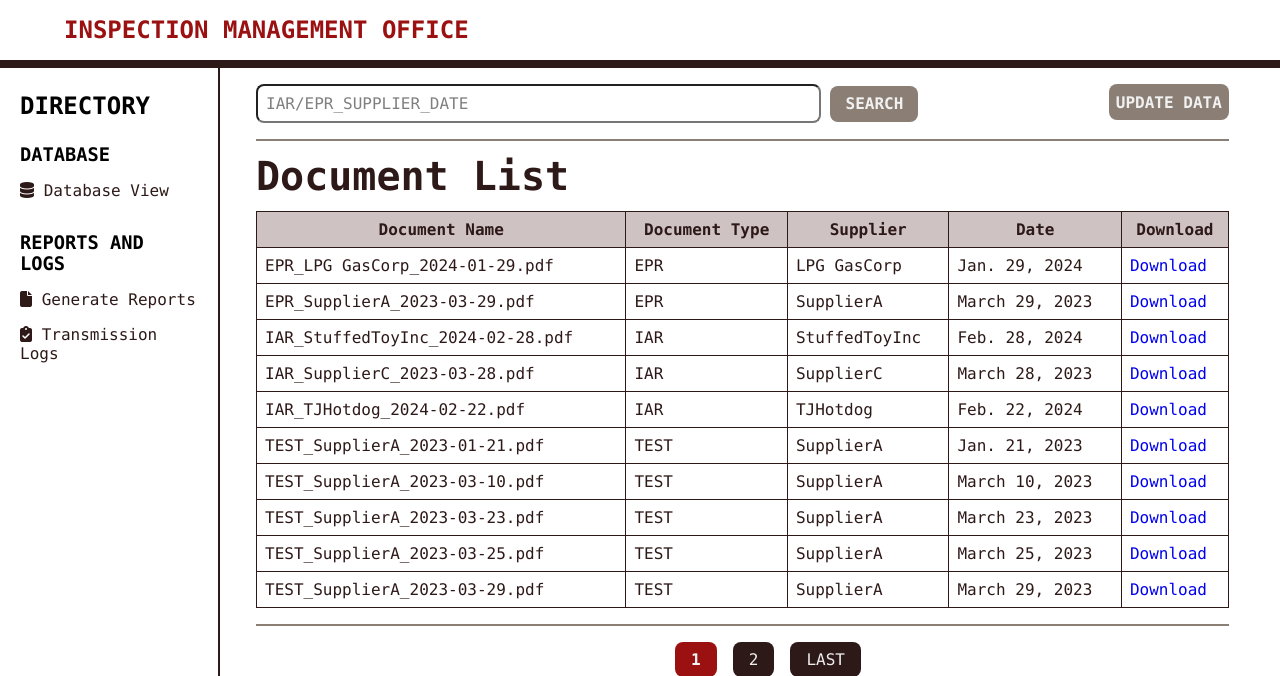
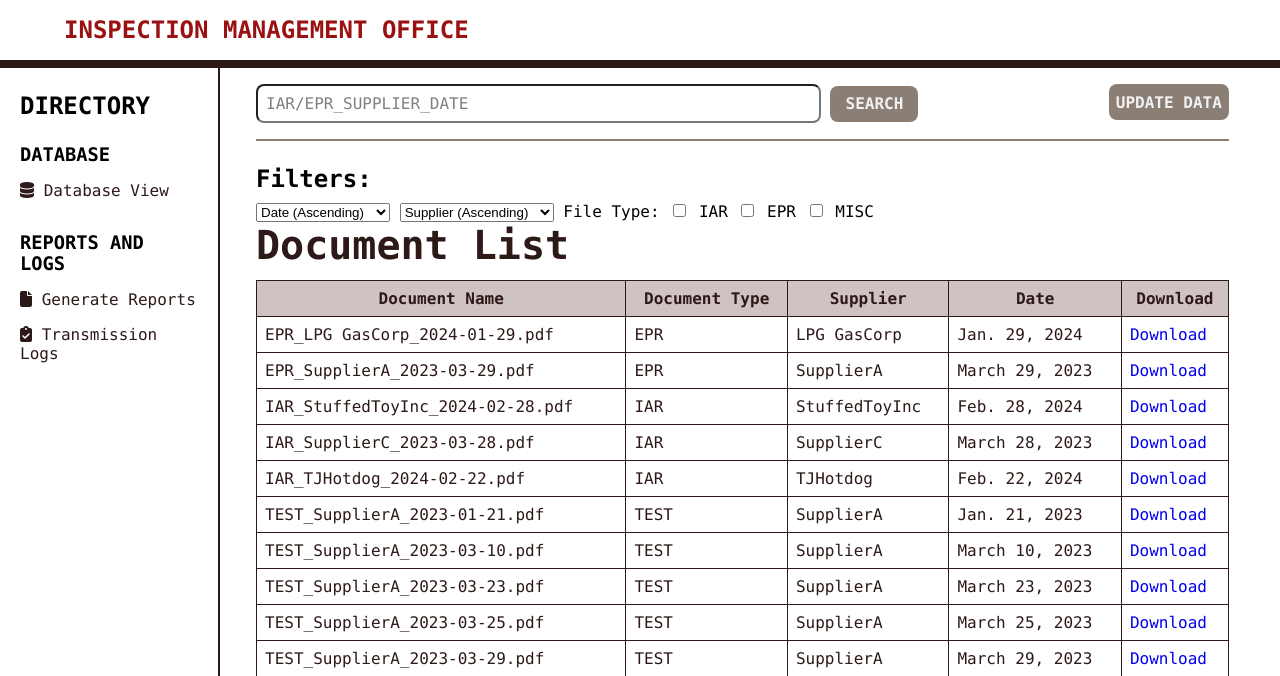
Before and after one commit to mglgnzlz/imodocubase, a Django app: page /dbview/ in a window 1280 px wide. Shown: the top 676 px of the page. Run offline with Django 5.2, Linux system fonts and the light colour scheme; data comes from the database, SQL or seed files in the repository; both versions use the stored data as it was after the commit.

```diff
--- a/IMO_Doba/dobaMainApp/parseDoc.py
+++ b/IMO_Doba/dobaMainApp/parseDoc.py
@@ -5,13 +5,14 @@ from .models import Document
 
 
 def parse_folder(folder_path):
+    existing_filenames = os.listdir(folder_path)
     for filename in os.listdir(folder_path):
         try:
             if filename.endswith('.pdf'):
                 file_path = os.path.join(folder_path, filename)
                 parseIndex = filename.split("_")
                 if len(parseIndex) >= 3:
-                    document_name = "_".join(parseIndex[:-1])
+                    document_name = filename
                     document_type = parseIndex[0]
                     supplier = parseIndex[1]
                     date_str = parseIndex[2].split('.')[0]
--- a/IMO_Doba/dobaMainApp/templates/dobaMainPage/dbview.html
+++ b/IMO_Doba/dobaMainApp/templates/dobaMainPage/dbview.html
@@ -26,6 +26,28 @@
     </button>
   </div>
 </div>
+
+<div class="filter_section">
+  <h2>Filters:</h2>
+  <select id="sort-date">
+    <option value="ascending">Date (Ascending)</option>
+    <option value="descending">Date (Descending)</option>
+  </select>
+  <select id="sort-supplier">
+    <option value="asc">Supplier (Ascending)</option>
+    <option value="desc">Supplier (Descending)</option>
+  </select>
+  <label for="file-type">File Type:</label>
+  <input type="checkbox" id="iar" name="file-type" value="iar">
+  <label for="iar">IAR</label>
+  <input type="checkbox" id="epr" name="file-type" value="epr">
+  <label for="epr">EPR</label>
+  <input type="checkbox" id="misc" name="file-type" value="misc">
+  <label for="misc">MISC</label>
+</div>
+
+
+
 
 <div class="table_section">
   <h1>Document List</h1>
@@ -142,6 +164,7 @@
     };
     xhr.send();
   });
+
   //CONTEXT MENU LOADING AND DOCUMENT SELECTION LOGIC
   document.addEventListener("DOMContentLoaded", function () {
     const documents = document.querySelectorAll(".document");
--- a/IMO_Doba/dobaMainApp/views.py
+++ b/IMO_Doba/dobaMainApp/views.py
@@ -19,7 +19,29 @@ def doc_update(request):
     update_data(request)
     # Example: Fetch all documents from the database
     documents = Document.objects.all()
-    # Render the template
+
+
+    # Sorting
+    sort_date = request.GET.get('sort-date')  # ascending or descending
+    sort_supplier = request.GET.get('sort-supplier')  # asc or desc
+
+    if sort_date == 'ascending':
+        documents = documents.order_by('date')
+    elif sort_date == 'descending':
+        documents = documents.order_by('-date')
+
+    if sort_supplier == 'asc':
+        documents = documents.order_by('supplier')
+    elif sort_supplier == 'desc':
+        documents = documents.order_by('-supplier')
+
+    # Filtering by file type
+    file_types = request.GET.getlist('file-type')  # List of selected file types
+
+    if file_types:
+        documents = documents.filter(document_type__in=file_types)
+
+
 
     # Set Up Pagination
     num_paginator = Paginator(Document.objects.all(), 10)
```
Also changed, not shown: IMO_Doba/db.sqlite3.
